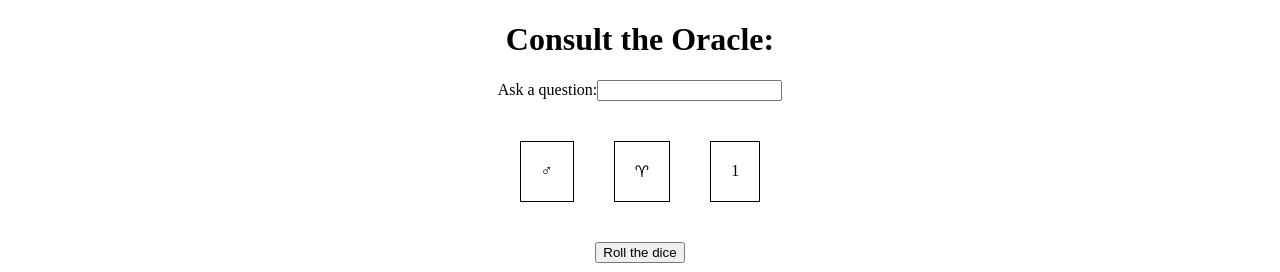
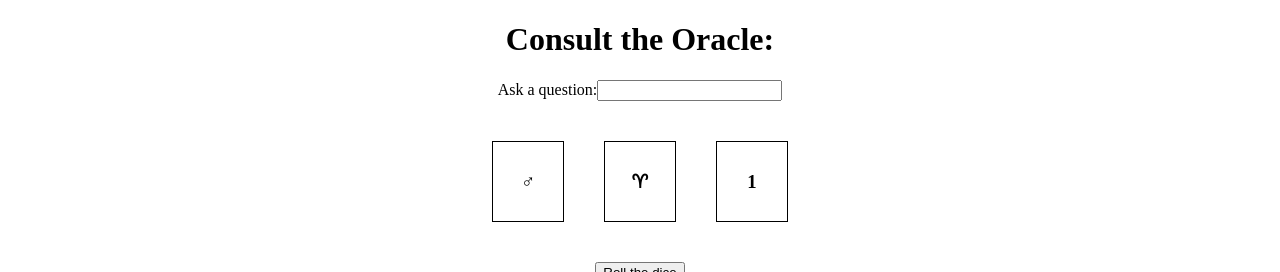
Before and after one commit to hdsteineke/astro-dice-oracle, a React (Create React App) app: page / in a window 1280 px wide. Shown: the top 272 px of the page. Built offline with nearby package versions, Linux system fonts and the light colour scheme; no server answers; the database is empty.

Commit message:
formatted horoscope cards and dice

```diff
--- a/src/App.css
+++ b/src/App.css
@@ -47,7 +47,8 @@
 
 .zodiac-dice {
   border: solid black 1px;
-  padding: 20px;
+  width: 50px;
+  padding: 10px;
   margin: 20px;
 }
 
--- a/src/App.js
+++ b/src/App.js
@@ -190,9 +190,9 @@ function App() {
 
 
         <div className="dice-container">
-          <div className="zodiac-dice">{planetDie}</div>
-          <div className="zodiac-dice">{zodiacDie}</div>
-          <div className="zodiac-dice">{houseDie}</div>
+          <div className="zodiac-dice"><h3>{planetDie}</h3></div>
+          <div className="zodiac-dice"><h3>{zodiacDie}</h3></div>
+          <div className="zodiac-dice"><h3>{houseDie}</h3></div>
         </div>
         <button onClick={() => handleRollDice()}>Roll the dice</button>
       </section>
```
